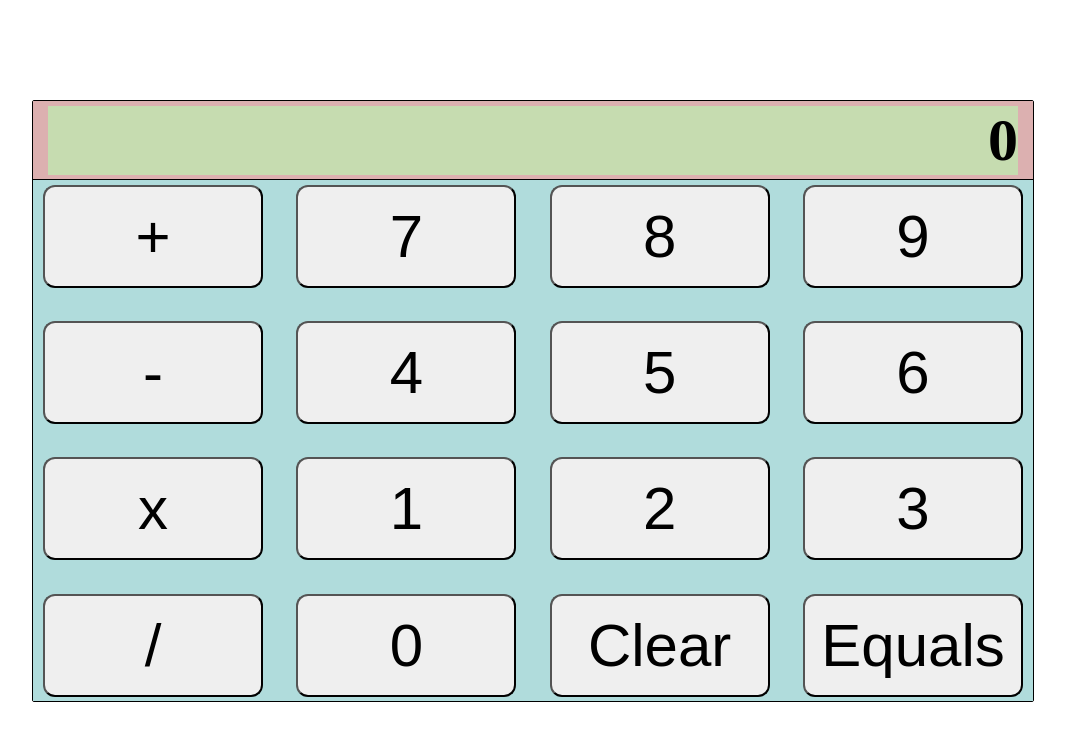
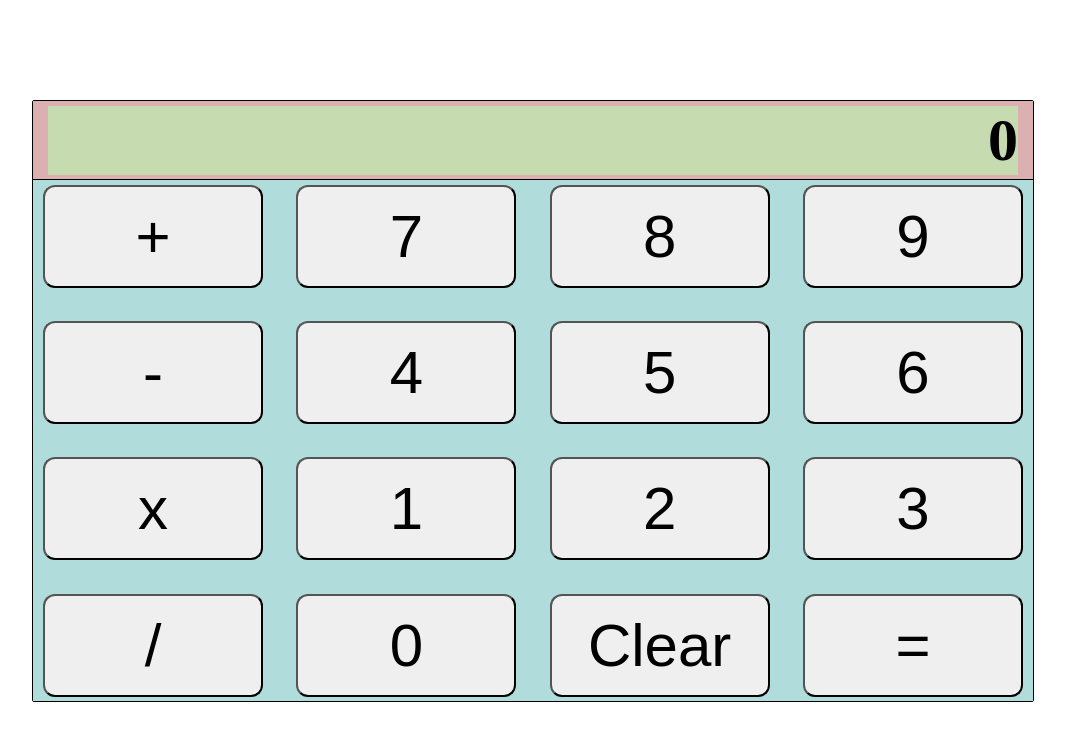
Before and after one commit to thebrianwong/odin-calculator, a plain HTML site: page index.html in a window 1280 px wide. Shown: the whole page, without its empty margins (107-1172 px from the left). Drawn offline with Linux system fonts and the light colour scheme.

Commit message:
Change equals button from text to =

```diff
--- a/index.html
+++ b/index.html
@@ -33,7 +33,7 @@
                     <button>/</button>
                     <button class="number-button">0</button>
                     <button>Clear</button>
-                    <button>Equals</button>
+                    <button>=</button>
                 </div>
             </div>
         </div>
```
